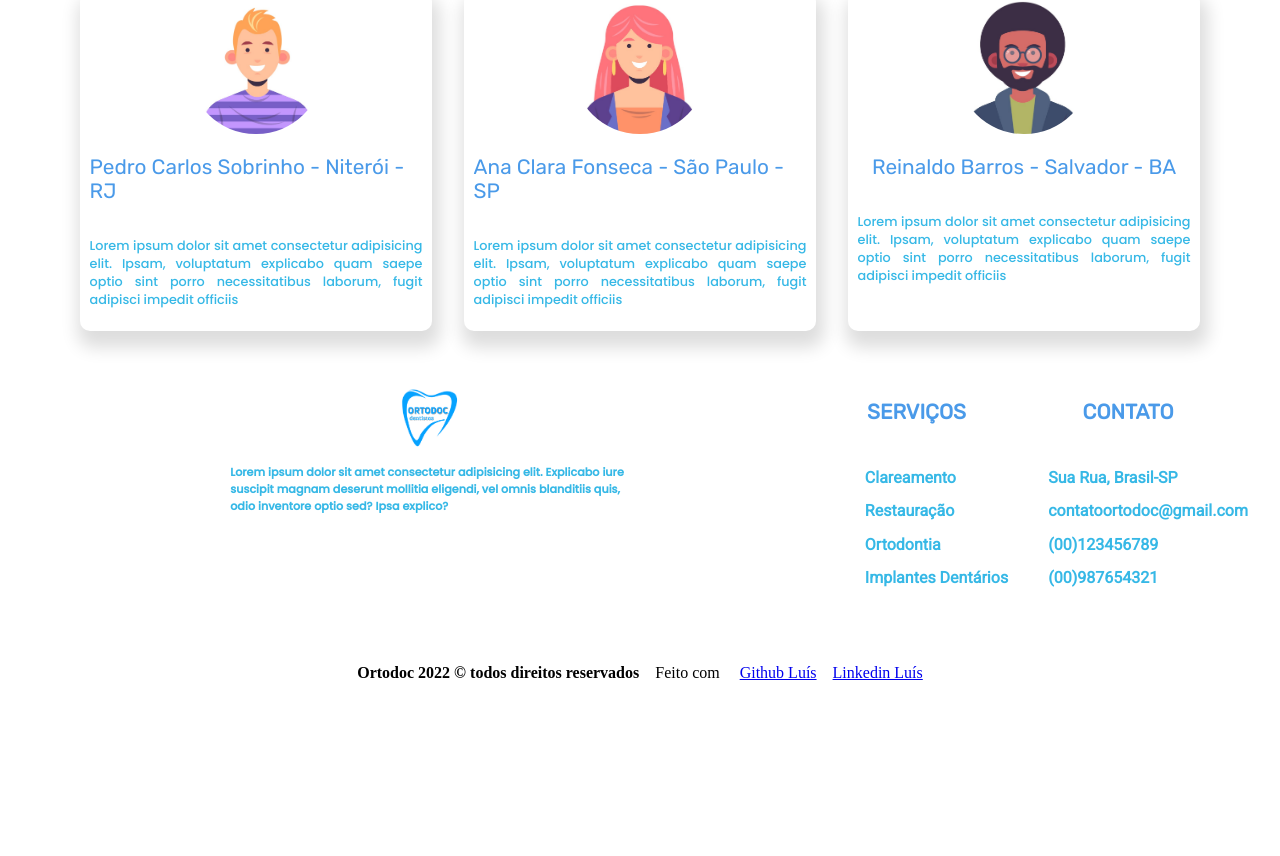
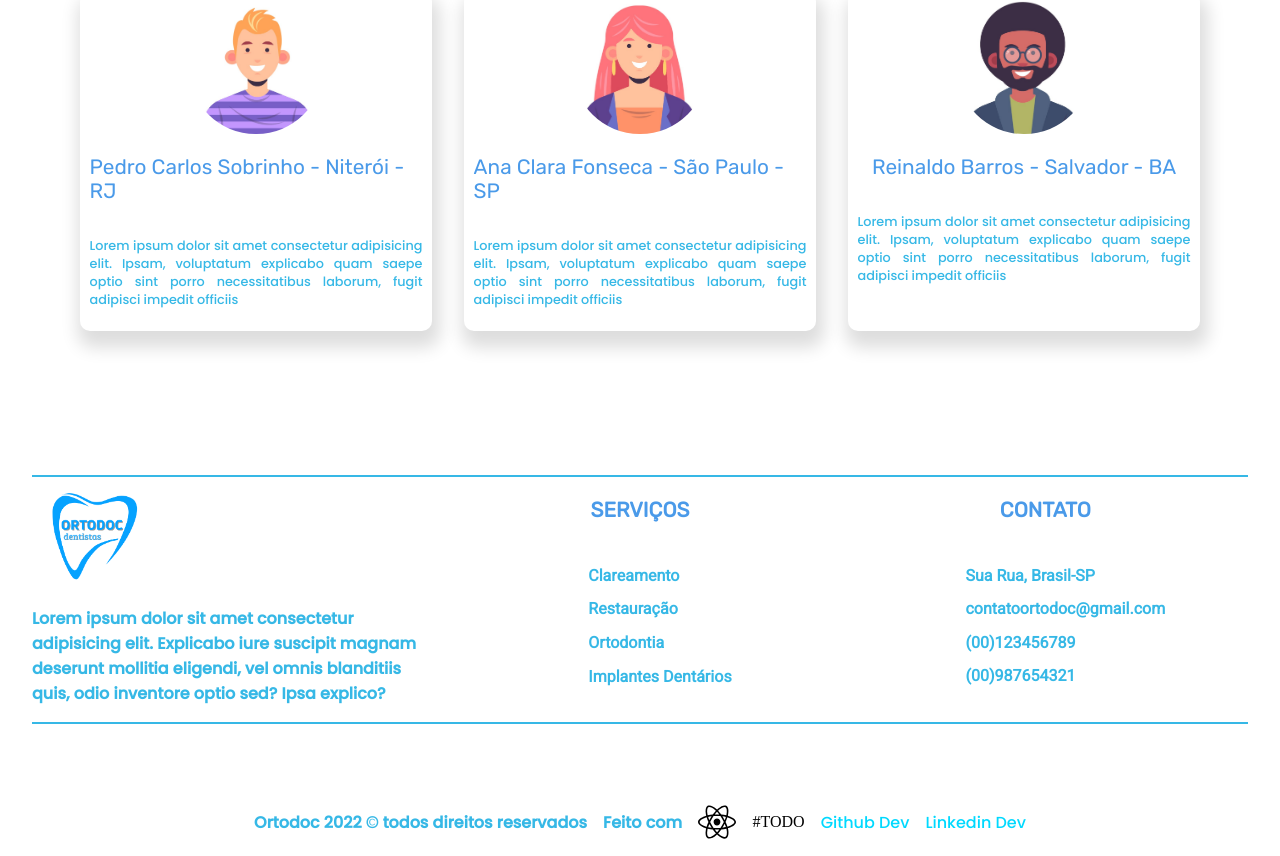
Before and after one commit to Soaressluiss/Ortodoc-clinica, a React (Create React App) app: page / in a window 1280 px wide. Shown: the part 1590-2446 px from the top of the page. Before the commit the page ends 2294 px from the top, so only its background shows below. Built offline with nearby package versions, Linux system fonts and the light colour scheme.

Commit message:
finish footer

```diff
--- a/src/Components/Footer/Footer.jsx
+++ b/src/Components/Footer/Footer.jsx
@@ -1,29 +1,31 @@
 import React from 'react';
 import styled from 'styled-components';
 import logo from "../../assets/img/logo.png"
+import reactIcon from "../../assets/icons/react icon.svg"
 import { colorPrimary, colorSecundary } from '../../variaveis';
 
 
 const Wrapper = styled.footer`
     display: grid;
     justify-content: space-evenly;
+    grid-template: auto / 1fr 1fr 1fr;
     grid-template-areas: "l s  c "
                         "  i i i ";
-    margin: 2rem;
+    margin: 8rem 2rem 4rem 2rem;
 
+    border-top: 2px solid ${colorSecundary};
+    border-bottom: 2px solid ${colorSecundary};
 `
 const LogoAndMsg = styled.div`
     display: flex;
     flex-direction: column;
     grid-area: l;
-    align-items: center;
-    align-content: flex-end;
     p {
-        width: 50%;
+
         color: ${colorSecundary};
         font-family: 'Poppins', sans-serif;
         font-weight: bold;
-        font-size:.7rem;
+        font-size:1rem;
     }
 
 `
@@ -32,19 +34,21 @@ const ServicoContainer = styled.div`
     display: flex;
     flex-direction: column;
     align-items: center;
-    p{
+    h3{
         font-size: 1.3rem;
         color: ${colorPrimary};
         text-transform: uppercase;
         font-family: 'Rubik', sans-serif;
         font-weight: bold;
     }
-    li{
+    li , a{
         font-family: 'Heebo', sans-serif;
         color: ${colorSecundary};
         font-weight: bold;
         list-style: none;
         padding: .3rem 0;
+        text-decoration: none;
+        cursor: pointer;
     }
 `
 const ContatosContainer = styled(ServicoContainer)`
@@ -56,6 +60,23 @@ const Information = styled.div`
     align-items: center;
     justify-content: center;
     gap: 1rem;
+    h4, p{
+        color: ${colorSecundary};
+        font-family: 'Poppins', sans-serif;
+        font-weight: bold;
+    }
+    a {
+
+        text-decoration: none;
+        color: #00d9ff;
+        cursor: pointer;
+        font-family: 'Poppins', sans-serif;
+
+    }
+    a:hover{
+        color: ${colorPrimary};
+        transition: 1s;
+    }
 `
 const Footer = () => {
     return (
@@ -64,21 +85,21 @@ const Footer = () => {
                 <LogoAndMsg>
                     <img
                         src={logo}
-                        width="10%"
+                        width="30%"
                         alt="logo do footer" />
                     <p>Lorem ipsum dolor sit amet consectetur adipisicing elit. Explicabo iure suscipit magnam deserunt mollitia eligendi, vel omnis blanditiis quis, odio inventore optio sed? Ipsa explico?</p>
                 </LogoAndMsg>
                 <ServicoContainer>
-                    <p>Serviços</p>
+                    <h3>Serviços</h3>
                     <ul>
-                        <li>Clareamento</li>
-                        <li>Restauração</li>
-                        <li>Ortodontia</li>
-                        <li>Implantes Dentários</li>
+                        <li><a href="/">Clareamento</a></li>
+                        <li> <a href="/">Restauração</a></li>
+                        <li><a href="/">Ortodontia</a></li>
+                        <li><a href="/">Implantes Dentários</a></li>
                     </ul>
                 </ServicoContainer>
                 <ContatosContainer>
-                    <p>Contato</p>
+                    <h3>Contato</h3>
                     <ul>
                         <li>Sua Rua, Brasil-SP</li>
                         <li>contatoortodoc@gmail.com</li>
@@ -89,9 +110,15 @@ const Footer = () => {
             </Wrapper>
             <Information>
                 <h4>Ortodoc 2022 &copy; todos direitos reservados </h4>
-                <p>Feito com <img src="" alt="" /></p>
-                <a href="d" target="_blank"> Github Luís</a>
-                <a href="a" target="_blank"> Linkedin Luís</a>
+                <p>Feito com</p>
+                <img
+                    src={reactIcon}
+                    width = "3%"
+                    style={{color:"blue"}}
+                    alt=""
+                    /> #TODO  {/* Arrumar aqui depois */}
+                <a href="d" target="_blank"> Github Dev</a>
+                <a href="a" target="_blank"> Linkedin Dev</a>
             </Information>
         </>
     )
--- a/src/Components/Header/Header.jsx
+++ b/src/Components/Header/Header.jsx
@@ -5,6 +5,7 @@ import { Link } from "react-router-dom"
 
 const Nav = styled.nav`
     display: flex;
+    /* position: fixed; */
     justify-content: space-evenly;
     gap: 28rem;
     align-items: center;
```
Also changed, not shown: src/assets/icons/react icon.svg (added).
